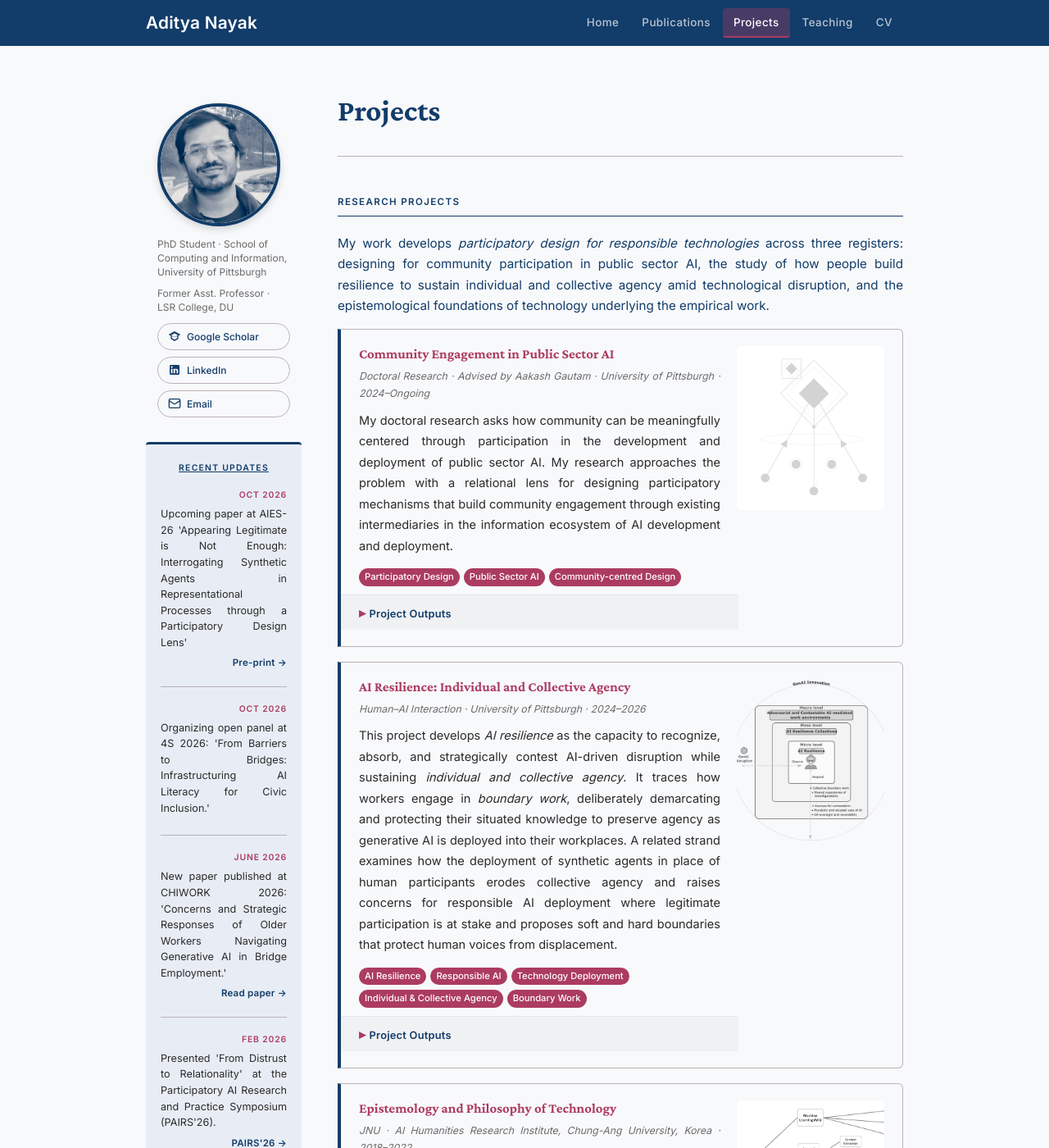
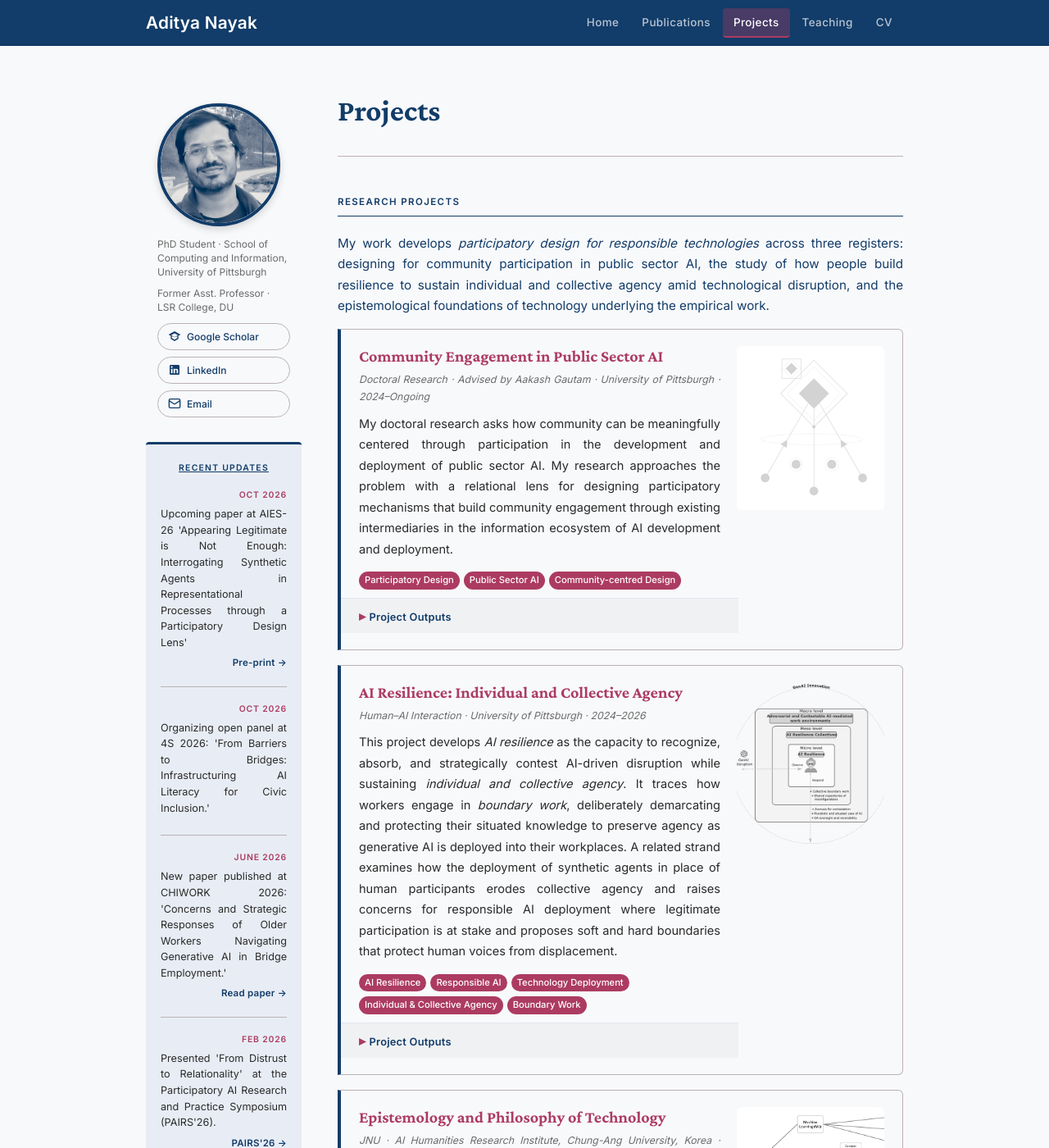
Before and after one commit to adityanayak-info/adityanayak-info.github.io, a Jekyll site: the page built from projects.md, in a window 1280 px wide and 1400 px high. Shown: the whole window at 82% size. Built offline with Jekyll 4.4.1, drawn with Linux system fonts in a browser that asks for light colours.

Commit message:
Increase font size of project card headings

```diff
--- a/assets/css/style.css
+++ b/assets/css/style.css
@@ -613,7 +613,7 @@ hr.profile-rule {
 }
 
 .project-card:hover { border-left-color: var(--burgundy); }
-.project-card h3 { margin-top: 0; margin-bottom: 5px; font-size: 1.05rem; }
+.project-card h3 { margin-top: 0; margin-bottom: 5px; font-size: 1.25rem; }
 .project-card .project-meta { font-size: 0.77rem; color: var(--text-muted); margin-bottom: 10px; font-style: italic; }
 .project-card p { font-size: 0.91rem; margin-bottom: 0.5rem; }
 
```
